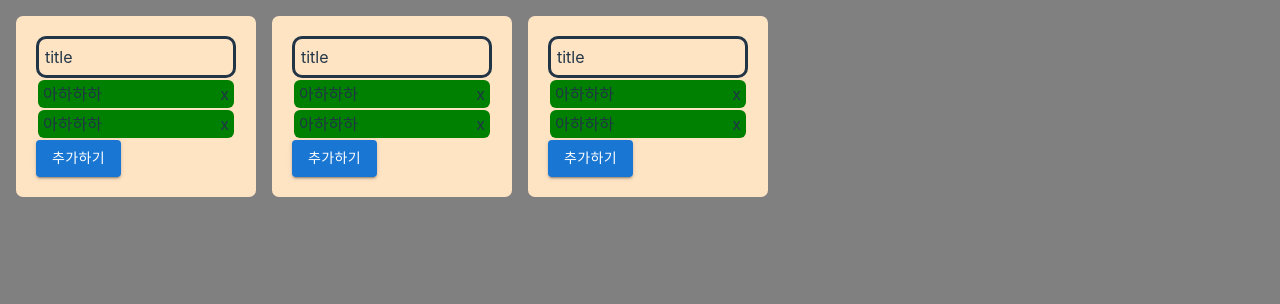
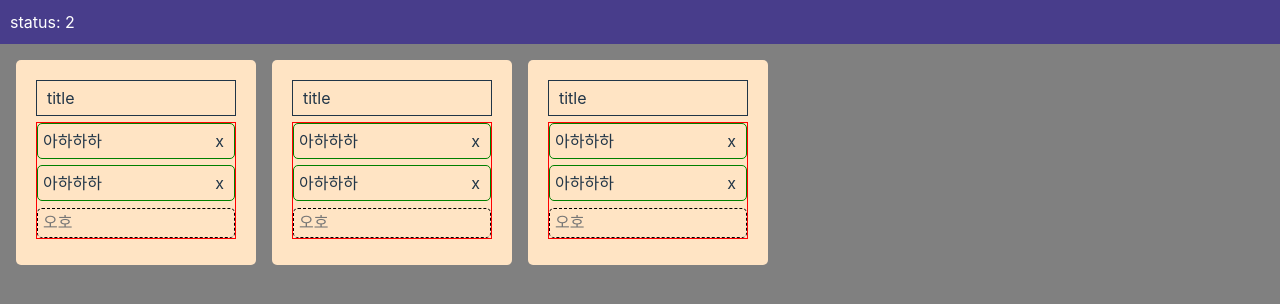
Before and after one commit to noname2048/bz-react-form-practice, a React (Vite) app in the folder frontend/: page /kanban in a window 1280 px wide. Shown: the top 304 px of the page. Built offline with nearby package versions, Linux system fonts and the light colour scheme.

Commit message:
refactor: do refactor with ToDoInserter with const

```diff
--- a/frontend/package.json
+++ b/frontend/package.json
@@ -6,7 +6,8 @@
   "scripts": {
     "dev": "vite",
     "build": "tsc && vite build",
-    "preview": "vite preview"
+    "preview": "vite preview",
+    "lint": "eslint src"
   },
   "dependencies": {
     "@emotion/react": "^11.10.5",
@@ -25,7 +26,10 @@
   "devDependencies": {
     "@types/react": "^18.0.24",
     "@types/react-dom": "^18.0.8",
+    "@typescript-eslint/eslint-plugin": "^5.48.2",
+    "@typescript-eslint/parser": "^5.48.2",
     "@vitejs/plugin-react": "^2.2.0",
+    "eslint": "^8.32.0",
     "typescript": "^4.9.3",
     "vite": "^3.2.3"
   }
--- a/frontend/src/components/domain/kanban/Kanban.tsx
+++ b/frontend/src/components/domain/kanban/Kanban.tsx
@@ -2,9 +2,10 @@ import styled from "styled-components";
 import KanbanNav from "./KanbanNav";
 import KanbanBoard from "./KanbanBoard";
 
-const Kanban = (props: {}) => {
+const Kanban = () => {
   return (
     <Container>
+      <KanbanNav />
       <KanbanBoard />
     </Container>
   );
--- a/frontend/src/components/domain/kanban/KanbanNav.tsx
+++ b/frontend/src/components/domain/kanban/KanbanNav.tsx
@@ -1,11 +1,9 @@
 import styled from "styled-components";
-import Button from "@mui/material/Button";
 
 const KanbanNav = () => {
   return (
     <Container>
-      <Button variant="contained">add</Button>
-      <Button variant="outlined">save</Button>
+      <span>status: 2</span>
     </Container>
   );
 };
@@ -13,10 +11,11 @@ const KanbanNav = () => {
 export default KanbanNav;
 
 const Container = styled.div`
+  color: white;
   display: flex;
+  padding: 10px;
   flex-flow: row nowrap;
-  justify-content: flex-end;
+  justify-content: flex-start;
   align-items: center;
-  gap: 0.5rem;
   background-color: darkslateblue;
 `;
--- /dev/null
+++ b/frontend/src/components/domain/kanban/ToDoInserter.tsx
@@ -0,0 +1,18 @@
+import styled from "styled-components";
+import { itemPaddingY, itemPaddingX } from "./const";
+
+const TodoInserter = () => {
+  return <Container />;
+};
+
+export default TodoInserter;
+
+const Container = styled.input.attrs({ type: "text", placeholder: "오호" })`
+  display: flex;
+  border: dashed 1px black;
+  border-radius: 5px;
+  padding: ${itemPaddingY} ${itemPaddingX};
+  font-size: 16px;
+  background: none;
+  color: grey;
+`;
--- a/frontend/src/components/domain/kanban/ToDoItem.tsx
+++ b/frontend/src/components/domain/kanban/ToDoItem.tsx
@@ -1,10 +1,11 @@
 import styled from "styled-components";
+import { itemPaddingY, itemPaddingX } from "./const";
 
 const ToDoItem = () => {
   return (
     <Container>
-      <div>아하하하</div>
-      <div>x</div>
+      <Text>아하하하</Text>
+      <Icon>x</Icon>
     </Container>
   );
 };
@@ -15,9 +16,14 @@ const Container = styled.div`
   display: flex;
   flex-flow: row nowrap;
   justify-content: space-between;
+  border: solid 1px green;
+  border-radius: 5px;
+`;
 
-  background-color: green;
-  border-radius: 6px;
-  padding: 2px 5px;
-  margin: 2px;
+const Text = styled.span`
+  padding: ${itemPaddingY} ${itemPaddingX};
 `;
+
+const Icon = styled.div`
+  padding: ${itemPaddingY} 10px;
+`;
--- a/frontend/src/components/domain/kanban/ToDoList.tsx
+++ b/frontend/src/components/domain/kanban/ToDoList.tsx
@@ -1,14 +1,16 @@
 import styled from "styled-components";
-import Button from "@mui/material/Button";
 import ToDoItem from "./ToDoItem";
+import ToDoInserter from "./ToDoInserter";
 
 const ToDoList = () => {
   return (
     <Container>
       <Title>title</Title>
-      <ToDoItem />
-      <ToDoItem />
-      <Button variant="contained">추가하기</Button>
+      <ListContainer>
+        <ToDoItem />
+        <ToDoItem />
+        <ToDoInserter />
+      </ListContainer>
     </Container>
   );
 };
@@ -18,13 +20,21 @@ export default ToDoList;
 const Container = styled.div`
   background-color: bisque;
   width: 15rem;
-  border-radius: 7px;
+  border-radius: 5px;
   padding: 20px;
 `;
 
 const Title = styled.div`
-  border-radius: 10px;
-  border: solid 3px #213547;
+  border: solid 1px #213547;
   width: 100%;
-  padding: 6px;
+  padding: 5px 10px;
 `;
+
+const ListContainer = styled.div`
+  display: flex;
+  flex-flow: column nowrap;
+  justify-content: space-between;
+  gap: 0.4rem;
+  border: solid 1px red;
+  margin: 6px 0;
+`;
--- /dev/null
+++ b/frontend/src/components/domain/kanban/const.tsx
@@ -0,0 +1,4 @@
+const itemPaddingY = "5px";
+const itemPaddingX = "5px";
+
+export { itemPaddingY, itemPaddingX };
```
Also changed, not shown: frontend/.eslintrc.cjs (added), 2 other files (tests, documents, lock files or other folders).
